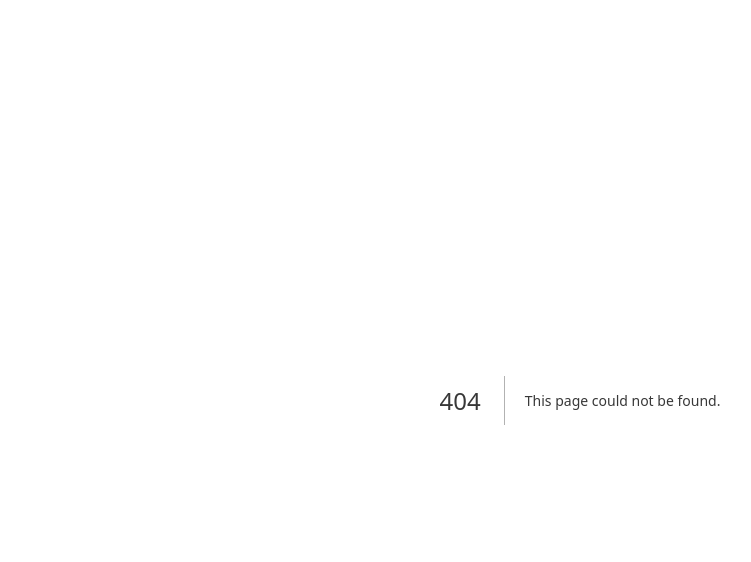
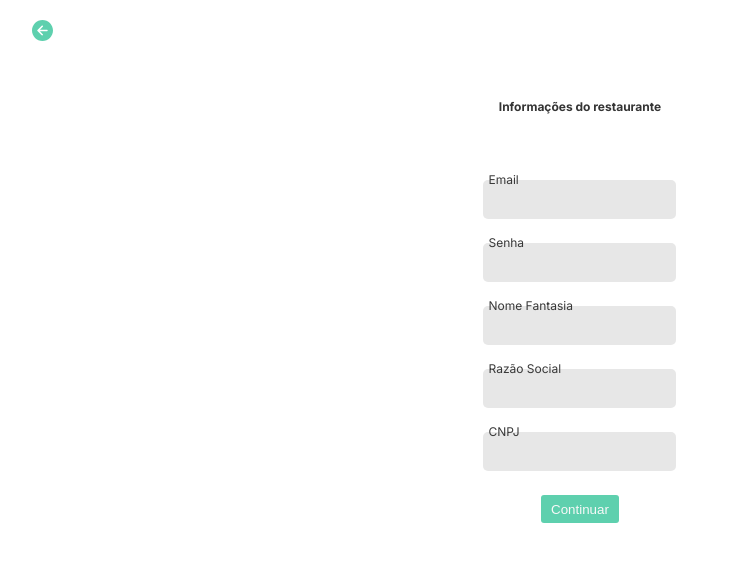
Before and after one commit to Projeto-e-Construcao-de-Sistemas-2023-1/G1-PickFood, a Next.js app in the folder aplicacao/frontend/: page /restaurante/cadastro1 in a window 1280 px wide. Before the commit this address had no page. Shown: the top 562 px of the page, without its empty margins (60-811 px from the left). Built offline with nearby package versions, Linux system fonts and the light colour scheme.

Commit message:
Tela cadastro1 - restaurante

```diff
--- a/aplicacao/frontend/src/app/login/page.js
+++ b/aplicacao/frontend/src/app/login/page.js
@@ -1,4 +1,4 @@
-import Form from "@/components/Form";
+import Form from "@/components/form";
 import Container from "@/components/Container";
 import Image from "next/image";
 import {
--- /dev/null
+++ b/aplicacao/frontend/src/app/restaurante/cadastro1/page.js
@@ -0,0 +1,63 @@
+import Form from "@/components/form";
+import Container from "@/components/Container";
+import Image from "next/image";
+import {
+    title,
+    center,
+    forms,
+    arrow
+} from "./styles.module.scss"
+
+export default function Cadastro1() {
+
+    const authenticate = () => {
+        // request
+    }
+
+    return (
+        <Container>
+            <Image
+                src="/icons/back.svg"
+                width={ 21 }
+                height={ 21 }
+                className={ arrow }
+                alt="Icone de seta apontando para trás."
+            />
+
+            <div className={ [center, title].join(' ') }>Informações do restaurante</div>
+
+            <div className={forms}>
+            <Form>
+                <Form.Field>
+                    <Form.Label>Email</Form.Label>
+                    <Form.Input/>
+                </Form.Field>
+
+                <Form.Field>
+                    <Form.Label>Senha</Form.Label>
+                    <Form.Input/>
+                </Form.Field>
+
+                <Form.Field>
+                    <Form.Label>Nome Fantasia</Form.Label>
+                    <Form.Input/>
+                </Form.Field>
+
+                <Form.Field>
+                    <Form.Label>Razão Social</Form.Label>
+                    <Form.Input/>
+                </Form.Field>
+
+                <Form.Field>
+                    <Form.Label>CNPJ</Form.Label>
+                    <Form.Input/>
+                </Form.Field>
+
+
+                <Form.Button onClick={ () => authenticate() }>Continuar</Form.Button>
+            </Form>
+            </div>
+
+        </Container>
+    )
+}
--- /dev/null
+++ b/aplicacao/frontend/src/app/restaurante/cadastro1/styles.module.scss
@@ -0,0 +1,35 @@
+@use "../../../styles/cores.module.scss";
+@use "../../../styles/utils.module.scss";
+
+.arrow {
+    margin-top: utils.converterPxParaRem(20px);
+}
+
+.logo {
+    margin: 0 auto;
+    display: flex;
+    margin-bottom: 2.188rem;
+}
+
+.center {
+    width: 100%;
+    margin: 0 auto;
+}
+
+.title {
+
+    font-weight: 700;
+    font-size: utils.converterPxParaRem(12px);
+    line-height: utils.converterPxParaRem(15px);
+    margin-top: 56px;
+    margin-bottom: 66px;
+
+    text-align: center;
+
+    color: #343434;
+}
+
+
+.botao {
+    margin-top: 90px;
+}
```
Also changed, not shown: aplicacao/frontend/src/app/restaurante/page.js (added).
